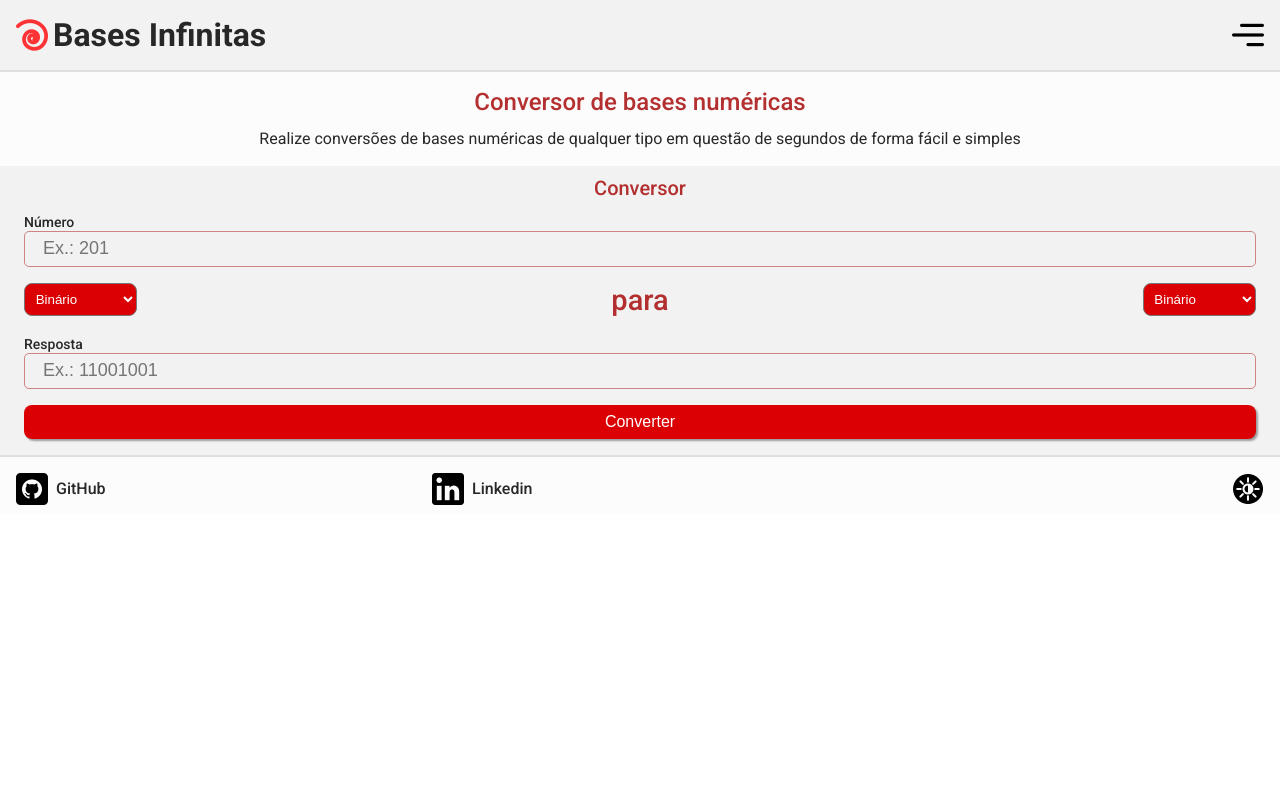
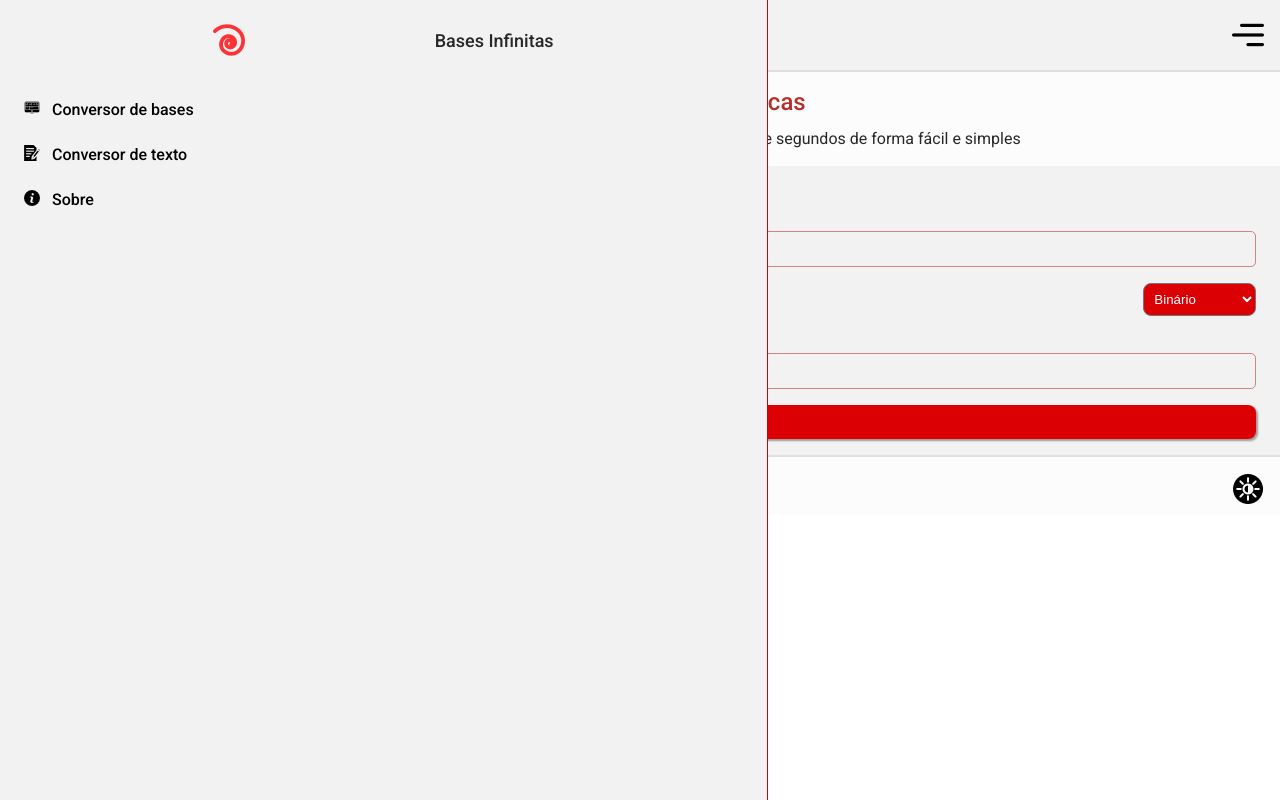
Before and after one commit to MathGPereira/conversor-de-bases, a website with bundled scripts: page index.html in a window 1280 px wide. Built offline with nearby package versions, Linux system fonts and the light colour scheme.

Commit message:
Criando HTML e SCSS do menu lateral

```diff
--- a/index.html
+++ b/index.html
@@ -18,6 +18,29 @@
             </h1>
             <i class="cabecalho__menu-hamburguer" aria-label="menu-hamburguer"></i>
         </header>
+        <aside class="lateral">
+            <h1 class="lateral__logo">
+                <img src="./public/img/logo/logo.png" alt="Logo do website" class="logo__imagem">
+                <p class="logo__texto">Bases Infinitas</p>
+            </h1>
+            <ul class="lateral__lista">
+                <li class="lista__item lista-numero">
+                    <a href="./index.html" class="item__link" target="_self" rel="follow prev">
+                        Conversor de bases
+                    </a>
+                </li>
+                <li class="lista__item lista-texto">
+                    <a href="#" class="item__link" target="_self" rel="follow prev">
+                        Conversor de texto
+                    </a>
+                </li>
+                <li class="lista__item lista-sobre">
+                    <a href="#" class="item__link" target="_self" rel="follow prev">
+                        Sobre
+                    </a>
+                </li>
+            </ul>
+        </aside>
         <main class="principal" data-container="principal">
             <section class="principal__introducao">
                 <h2 class="introducao__titulo">Conversor de bases numéricas</h2>
--- a/public/sass/abstract/_mixins.scss
+++ b/public/sass/abstract/_mixins.scss
@@ -0,0 +1,9 @@
+@mixin iconesLateral($listaIconesLateral) {
+    @each $iconeLateral in $listaIconesLateral {
+        .lista-#{$iconeLateral}::before {
+            content: url("../img/icone/#{$iconeLateral}.png");
+            margin-right: .5em;
+            vertical-align: middle;
+        }
+    }
+}
--- a/public/sass/abstract/_variaveis.scss
+++ b/public/sass/abstract/_variaveis.scss
@@ -18,3 +18,4 @@ $cor-quaternaria-claro: #FCFCFC;
 
 // Variáveis de lista
 $lista-icones: "git", "linkedin", "darkmode";
+$lista-icones-lateral: "numero", "sobre", "texto";
--- a/public/sass/componentes/cabecalho/_cabecalho.scss
+++ b/public/sass/componentes/cabecalho/_cabecalho.scss
@@ -1,4 +1,4 @@
-@import "../abstract/variaveis";
+@import "../../abstract/variaveis";
 
 .cabecalho {
     align-items: center;
--- /dev/null
+++ b/public/sass/componentes/lateral/_lateral.scss
@@ -0,0 +1,42 @@
+@import "../../abstract/variaveis";
+@import "../../abstract/mixins";
+
+@include iconesLateral($lista-icones-lateral);
+
+.lateral {
+    background-color: $cor-primaria-claro;
+    border-right: 1px solid $cor-secundaria-claro;
+    box-sizing: border-box;
+    height: 100vh;
+    left: 0;
+    padding: 1.5em;
+    position: absolute;
+    top: 0;
+    width: 60vw;
+    &__logo {
+        align-items: center;
+        display: flex;
+        justify-content: space-evenly;
+        margin-bottom: 2em;
+        .logo__imagem {
+            width: 32px;
+        }
+        .logo__texto {
+            color: $cor-da-fonte;
+            font-size: 18px;
+            font-weight: 500;
+        }
+    }
+    &__lista {
+        line-height: $altura-da-linha-da-fonte * 2;
+        .lista__item {
+            font-weight: 500;
+            .item__link {
+                &:hover {
+                    cursor: pointer;
+                    text-decoration: underline;
+                }
+            }
+        }
+    }
+}
--- a/public/sass/componentes/principal/_principal.scss
+++ b/public/sass/componentes/principal/_principal.scss
@@ -1,4 +1,4 @@
-@import "../abstract/variaveis";
+@import "../../abstract/variaveis";
 
 .principal {
     text-align: center;
--- a/public/sass/componentes/rodape/_rodape.scss
+++ b/public/sass/componentes/rodape/_rodape.scss
@@ -1,4 +1,4 @@
-@import "../abstract/variaveis";
+@import "../../abstract/variaveis";
 
 .rodape {
     align-items: center;
--- a/public/sass/style.scss
+++ b/public/sass/style.scss
@@ -3,5 +3,6 @@
 @import "./base/base";
 
 @import "./componentes/cabecalho/cabecalho";
+@import "./componentes/lateral/lateral";
 @import "./componentes/principal/principal";
 @import "./componentes/rodape/rodape";
```
Also changed, not shown: public/img/icone/numero.png (added), public/img/icone/sobre.png (added), public/img/icone/texto.png (added), public/sass/style.css, 1 other file.
